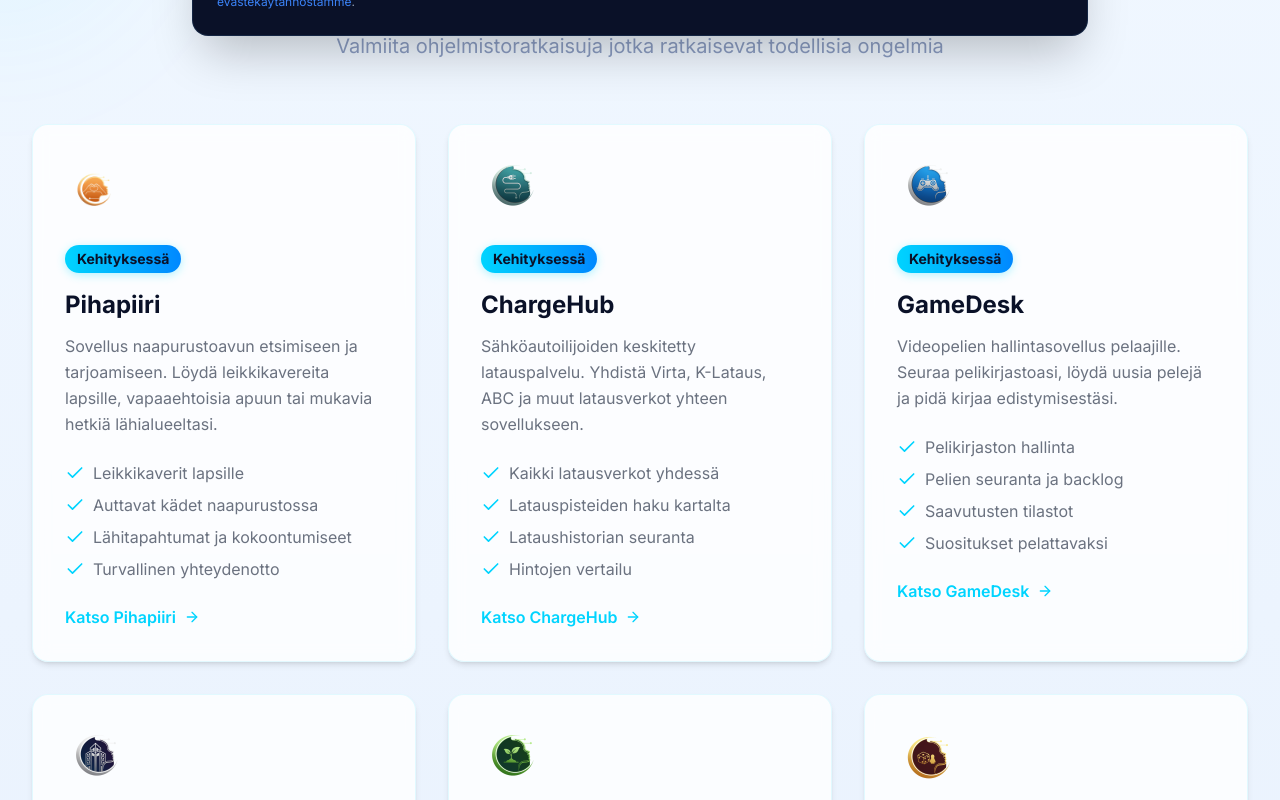
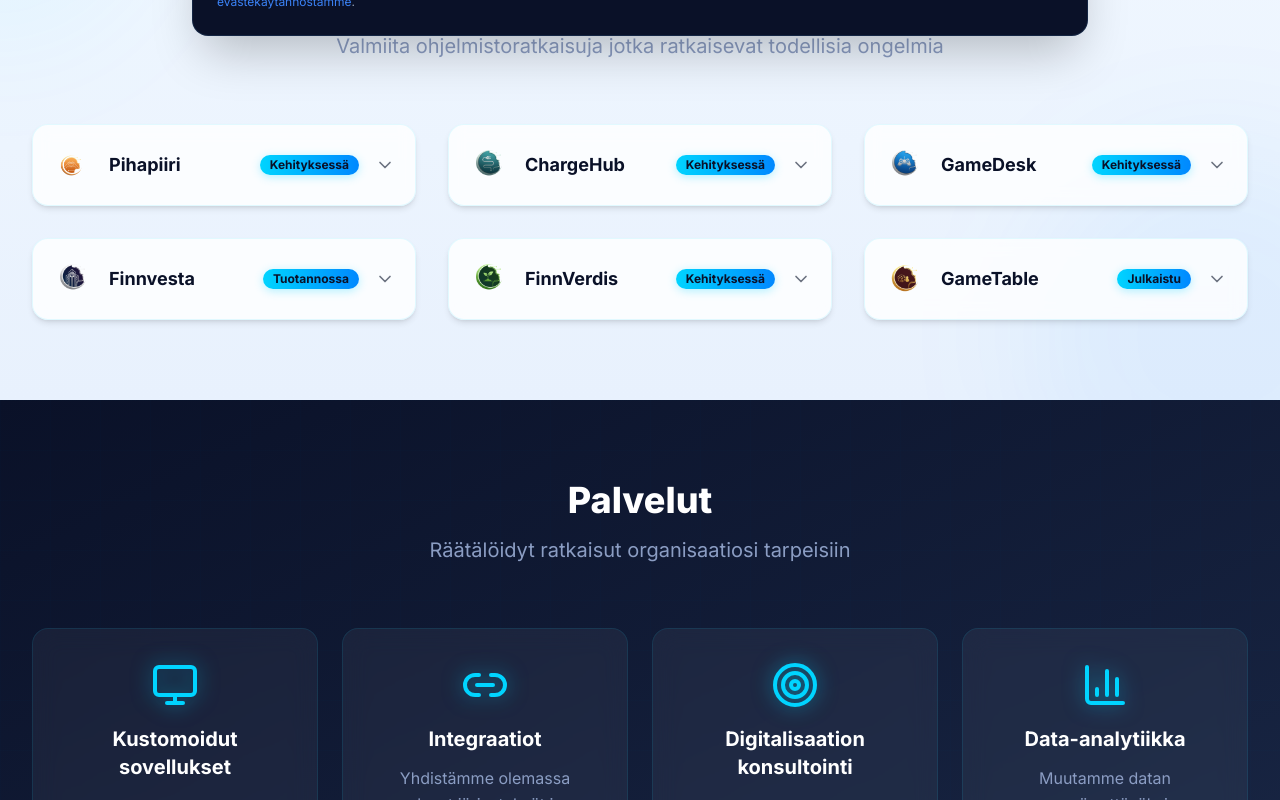
Before and after one commit to janiperta-debug/v0-janope-website, a Next.js app: page / in a window 1280 px wide. Shown: the part 740-1540 px from the top of the page. Built offline with nearby package versions, Linux system fonts and the light colour scheme.

Commit message:
feat: add collapsible ProductCard component
Introduce collapse/expand functionality for cleaner UI and smoother transitions.

```diff
--- a/components/products.tsx
+++ b/components/products.tsx
@@ -1,6 +1,7 @@
 "use client";
 
-import { Check, ArrowRight } from "lucide-react";
+import { useState } from "react";
+import { Check, ArrowRight, ChevronDown } from "lucide-react";
 import Image from "next/image";
 import Link from "next/link";
 import { useInView } from "@/hooks/use-in-view";
@@ -106,45 +107,76 @@ function ProductCard({
   index: number;
 }) {
   const { ref, isInView } = useInView();
+  const [isExpanded, setIsExpanded] = useState(false);
 
   return (
     <div
       ref={ref}
-      className={`bg-white/80 backdrop-blur-sm rounded-2xl p-6 sm:p-8 shadow-md border border-[#00d4ff]/10 relative overflow-hidden group transition-all duration-500 hover:-translate-y-2 hover:shadow-[0_12px_30px_rgba(0,212,255,0.2)] ${
-        isInView ? "opacity-100 translate-y-0" : "opacity-0 translate-y-8"
-      }`}
+      className={`bg-white/80 backdrop-blur-sm rounded-2xl shadow-md border border-[#00d4ff]/10 relative overflow-hidden group transition-all duration-500 ${
+        isExpanded
+          ? "shadow-[0_12px_30px_rgba(0,212,255,0.2)]"
+          : "hover:-translate-y-1 hover:shadow-lg"
+      } ${isInView ? "opacity-100 translate-y-0" : "opacity-0 translate-y-8"}`}
       style={{ transitionDelay: `${index * 100}ms` }}
     >
       {/* Top border accent */}
-      <div className="absolute top-0 left-0 right-0 h-1 bg-gradient-to-r from-[#00d4ff] to-[#0088ff] scale-x-0 group-hover:scale-x-100 transition-transform duration-300 origin-left" />
+      <div
+        className={`absolute top-0 left-0 right-0 h-1 bg-gradient-to-r from-[#00d4ff] to-[#0088ff] transition-transform duration-300 origin-left ${
+          isExpanded ? "scale-x-100" : "scale-x-0 group-hover:scale-x-100"
+        }`}
+      />
 
-      <div className="w-16 h-16 rounded-xl flex items-center justify-center mb-6 overflow-hidden">
+      {/* Collapsed header - always visible */}
+      <button
+        onClick={() => setIsExpanded(!isExpanded)}
+        className="w-full flex items-center gap-4 p-4 sm:p-5 text-left cursor-pointer"
+        aria-expanded={isExpanded}
+      >
+        <div className="w-10 h-10 rounded-lg flex items-center justify-center overflow-hidden flex-shrink-0">
           <Image
             src={product.logo}
             alt={`${product.title} logo`}
-          width={64}
-          height={64}
+            width={40}
+            height={40}
             className="object-contain"
           />
         </div>
 
-      <span className="inline-block bg-gradient-to-r from-[#00d4ff] to-[#0088ff] text-[#0a1128] px-3 py-1 rounded-full text-sm font-bold mb-4 shadow-[0_2px_10px_rgba(0,212,255,0.3)]">
+        <h3 className="text-lg font-bold text-[#0a1128] flex-1">
+          {product.title}
+        </h3>
+
+        <span className="inline-block bg-gradient-to-r from-[#00d4ff] to-[#0088ff] text-[#0a1128] px-2.5 py-0.5 rounded-full text-xs font-bold shadow-[0_2px_10px_rgba(0,212,255,0.3)] flex-shrink-0">
           {product.badge}
         </span>
 
-      <h3 className="text-2xl font-bold text-[#0a1128] mb-3">{product.title}</h3>
-      <p className="text-[#6b7280] mb-6 leading-relaxed">
+        <ChevronDown
+          className={`w-5 h-5 text-[#6b7280] flex-shrink-0 transition-transform duration-300 ${
+            isExpanded ? "rotate-180" : ""
+          }`}
+        />
+      </button>
+
+      {/* Expandable content */}
+      <div
+        className={`grid transition-all duration-300 ease-in-out ${
+          isExpanded ? "grid-rows-[1fr] opacity-100" : "grid-rows-[0fr] opacity-0"
+        }`}
+      >
+        <div className="overflow-hidden">
+          <div className="px-4 sm:px-5 pb-5 pt-0">
+            <p className="text-[#6b7280] mb-4 leading-relaxed">
               {product.description}
             </p>
 
-      <ul className="mb-6 space-y-2">
+            <ul className="mb-4 space-y-2">
               {product.features.map((feature) => (
                 <li
                   key={feature}
                   className="text-[#6b7280] flex items-center gap-2"
                 >
-            <Check className="w-5 h-5 text-[#00d4ff] flex-shrink-0" />
-            {feature}
+                  <Check className="w-4 h-4 text-[#00d4ff] flex-shrink-0" />
+                  <span className="text-sm">{feature}</span>
                 </li>
               ))}
             </ul>
@@ -152,11 +184,14 @@ function ProductCard({
             <Link
               href={product.link}
               target={product.link.startsWith("http") ? "_blank" : undefined}
-        className="text-[#00d4ff] font-semibold inline-flex items-center gap-2 group/link hover:gap-4 transition-all duration-300"
+              className="text-[#00d4ff] font-semibold inline-flex items-center gap-2 group/link hover:gap-4 transition-all duration-300 text-sm"
             >
               {product.linkText}
               <ArrowRight className="w-4 h-4" />
             </Link>
+          </div>
+        </div>
+      </div>
     </div>
   );
 }
```
Lines whose indentation alone changed are shown as unchanged.
